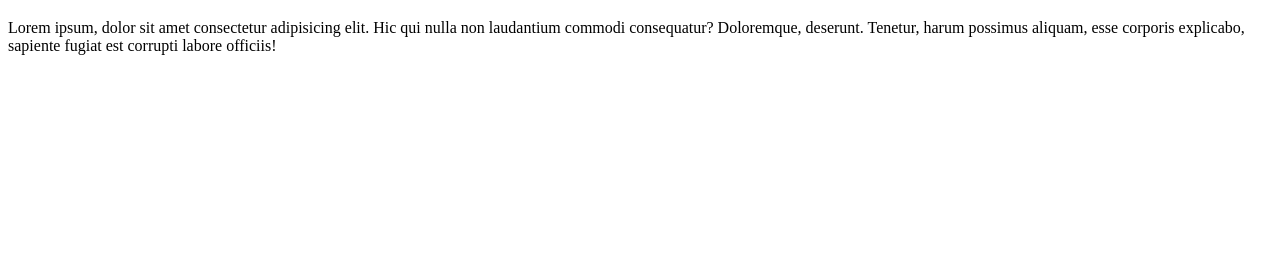
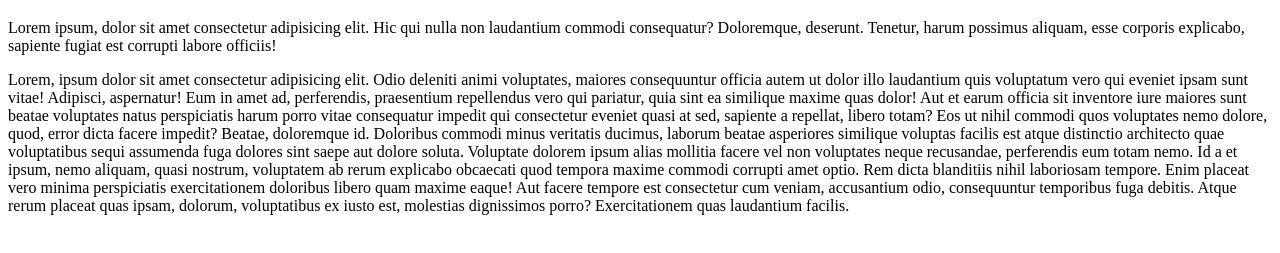
Before and after one commit to Urooj-Rehman97/DevOps2406c2, a plain HTML site: page web.html in a window 1280 px wide. Shown: the part 61-314 px from the top of the page. Drawn offline with Linux system fonts and the light colour scheme.

Commit message:
add para

```diff
--- a/web.html
+++ b/web.html
@@ -12,6 +12,21 @@
     <p>Lorem ipsum, dolor sit amet consectetur adipisicing elit. Hic qui nulla non laudantium commodi consequatur?
         Doloremque, deserunt. Tenetur, harum possimus aliquam, esse corporis explicabo, sapiente fugiat est corrupti
         labore officiis!</p>
+
+    <p>Lorem, ipsum dolor sit amet consectetur adipisicing elit. Odio deleniti animi voluptates, maiores consequuntur
+        officia autem ut dolor illo laudantium quis voluptatum vero qui eveniet ipsam sunt vitae! Adipisci, aspernatur!
+        Eum in amet ad, perferendis, praesentium repellendus vero qui pariatur, quia sint ea similique maxime quas
+        dolor! Aut et earum officia sit inventore iure maiores sunt beatae voluptates natus perspiciatis harum porro
+        vitae consequatur impedit qui consectetur eveniet quasi at sed, sapiente a repellat, libero totam? Eos ut nihil
+        commodi quos voluptates nemo dolore, quod, error dicta facere impedit? Beatae, doloremque id. Doloribus commodi
+        minus veritatis ducimus, laborum beatae asperiores similique voluptas facilis est atque distinctio architecto
+        quae voluptatibus sequi assumenda fuga dolores sint saepe aut dolore soluta. Voluptate dolorem ipsum alias
+        mollitia facere vel non voluptates neque recusandae, perferendis eum totam nemo. Id a et ipsum, nemo aliquam,
+        quasi nostrum, voluptatem ab rerum explicabo obcaecati quod tempora maxime commodi corrupti amet optio. Rem
+        dicta blanditiis nihil laboriosam tempore. Enim placeat vero minima perspiciatis exercitationem doloribus libero
+        quam maxime eaque! Aut facere tempore est consectetur cum veniam, accusantium odio, consequuntur temporibus fuga
+        debitis. Atque rerum placeat quas ipsam, dolorum, voluptatibus ex iusto est, molestias dignissimos porro?
+        Exercitationem quas laudantium facilis.</p>
 </body>
 
 </html>
```
